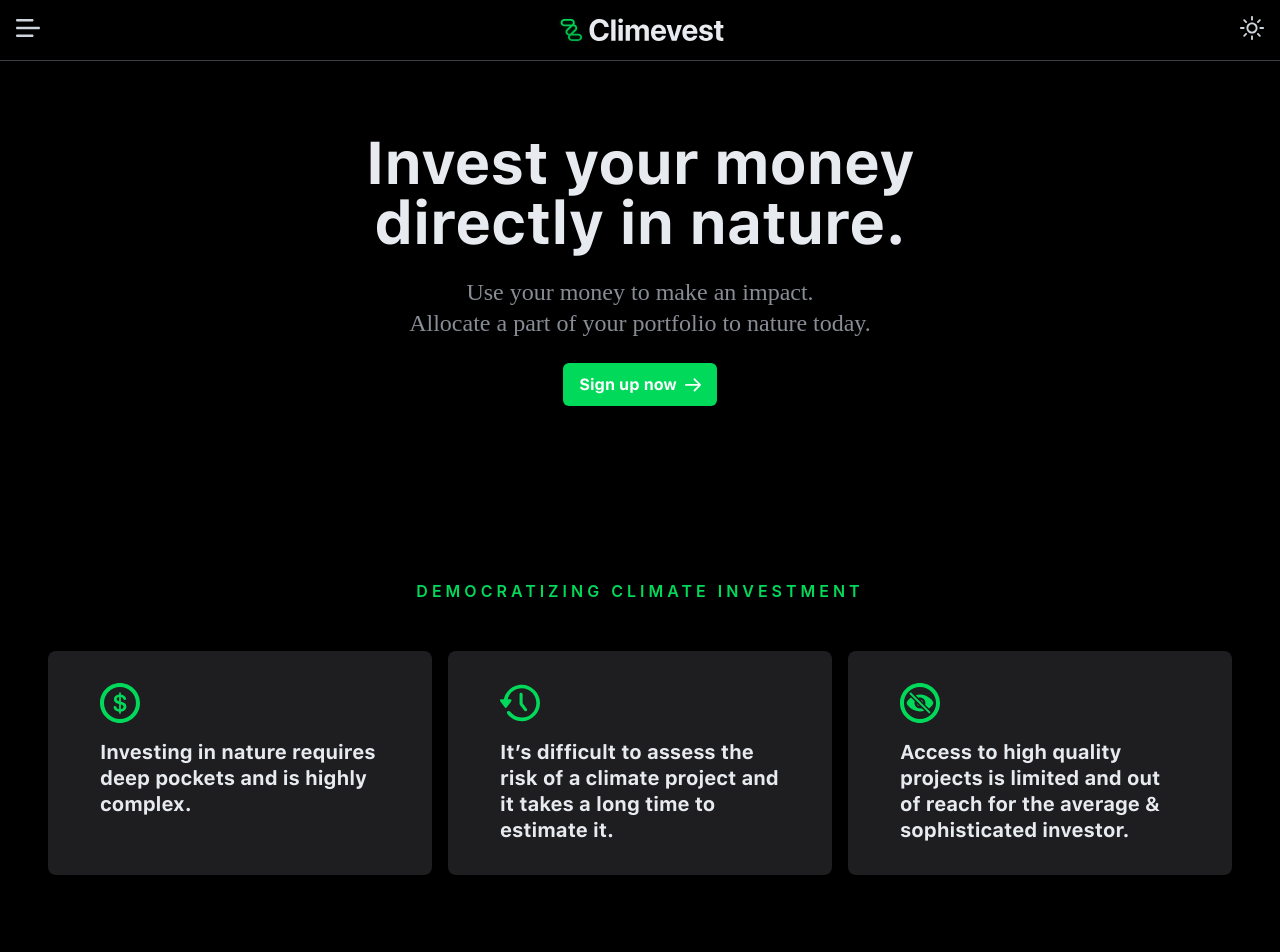
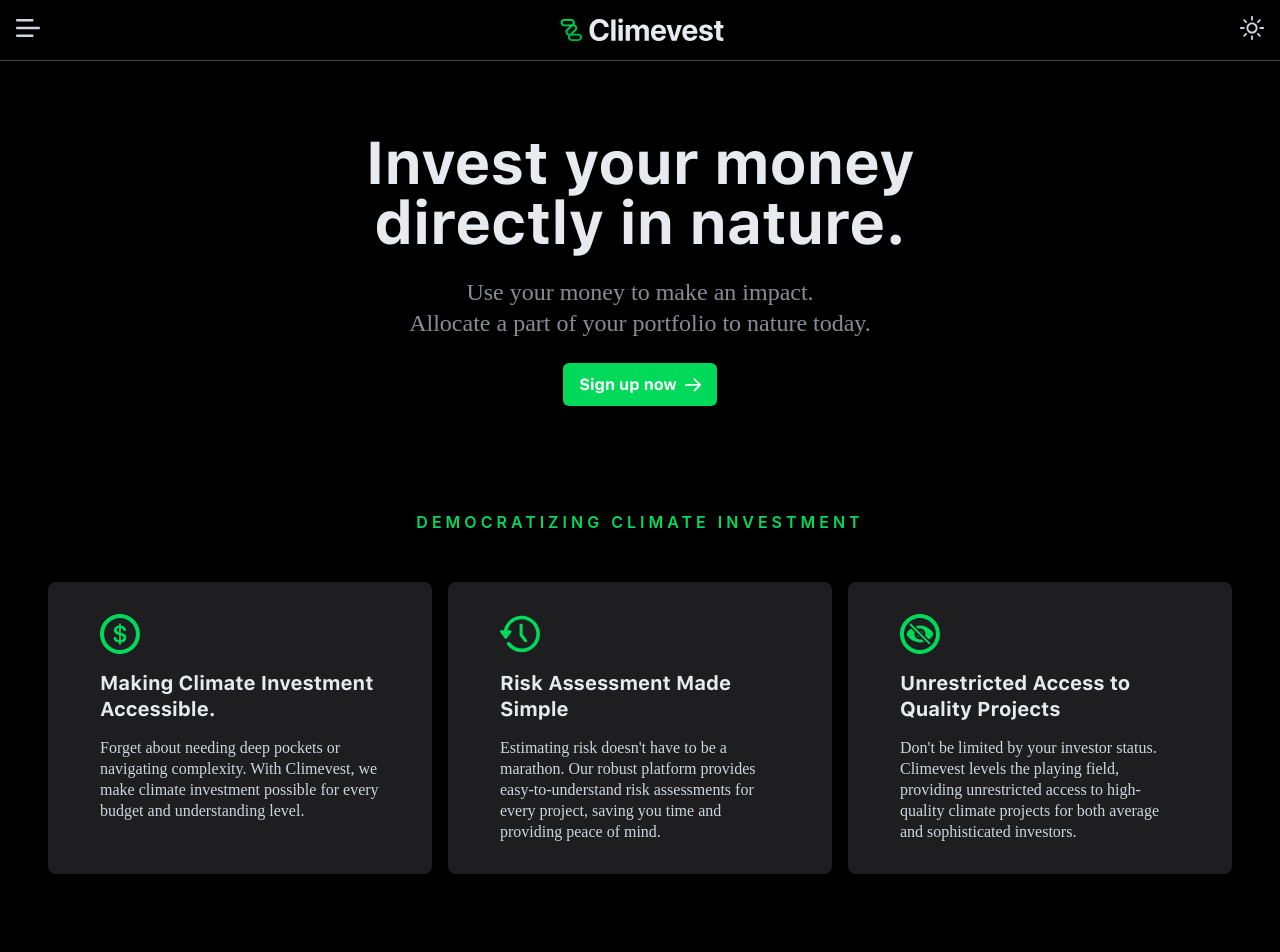
Before and after one commit to ClementeSerrano/web-app-boilerplate, a React (Create React App) app: page / in a window 1280 px wide. Shown: the top 952 px of the page. Built offline with nearby package versions, Linux system fonts and the light colour scheme; no server answers; a web font is replaced by a local one.

Commit message:
:lipstick: Improve problem statement section content
Now having a more "solution" oriented approach

```diff
--- a/src/home/pages/sections/HeroSection/HeroSection.tsx
+++ b/src/home/pages/sections/HeroSection/HeroSection.tsx
@@ -22,7 +22,7 @@ export default function HeroSection() {
 
   return (
     <>
-      <SectionContainer>
+      <SectionContainer style={{ paddingBottom: theme.spacing.xl }}>
         {/* <UserResearchFormButton style={{ marginBottom: theme.spacing.sm }} /> */}
 
         <HomePageTitle variant="title2">
--- a/src/home/pages/sections/ProblemStatementSection/ProblemStatementSection.tsx
+++ b/src/home/pages/sections/ProblemStatementSection/ProblemStatementSection.tsx
@@ -28,8 +28,18 @@ export default function ProblemStatementSection() {
             <DollarSignIcon height={40} color={theme.palette.primary.main} />
           </ProblemStatementIconContainer>
 
-          <Typography as="h2" variant="title6">
-            Investing in nature requires deep pockets and is highly complex.
+          <Typography
+            as="h2"
+            variant="title6"
+            style={{ marginBottom: theme.spacing.sm }}
+          >
+            Making Climate Investment Accessible.
+          </Typography>
+
+          <Typography as="h2" variant="paragraph1">
+            Forget about needing deep pockets or navigating complexity. With
+            Climevest, we make climate investment possible for every budget and
+            understanding level.
           </Typography>
         </ProblemStatementCard>
 
@@ -37,9 +47,18 @@ export default function ProblemStatementSection() {
           <ProblemStatementIconContainer>
             <ClockArrowIcon height={40} color={theme.palette.primary.main} />
           </ProblemStatementIconContainer>
-          <Typography as="h2" variant="title6">
-            It’s difficult to assess the risk of a climate project and it takes
-            a long time to estimate it.
+          <Typography
+            as="h2"
+            variant="title6"
+            style={{ marginBottom: theme.spacing.sm }}
+          >
+            Risk Assessment Made Simple
+          </Typography>
+
+          <Typography as="h2" variant="paragraph1">
+            Estimating risk doesn't have to be a marathon. Our robust platform
+            provides easy-to-understand risk assessments for every project,
+            saving you time and providing peace of mind.
           </Typography>
         </ProblemStatementCard>
 
@@ -50,10 +69,18 @@ export default function ProblemStatementSection() {
               color={theme.palette.primary.main}
             />
           </ProblemStatementIconContainer>
+          <Typography
+            as="h2"
+            variant="title6"
+            style={{ marginBottom: theme.spacing.sm }}
+          >
+            Unrestricted Access to Quality Projects
+          </Typography>
 
-          <Typography as="h2" variant="title6">
-            Access to high quality projects is limited and out of reach for the
-            average & sophisticated investor.
+          <Typography as="h2" variant="paragraph1">
+            Don't be limited by your investor status. Climevest levels the
+            playing field, providing unrestricted access to high-quality climate
+            projects for both average and sophisticated investors.
           </Typography>
         </ProblemStatementCard>
       </ProblemStatementCardsContainer>
```
